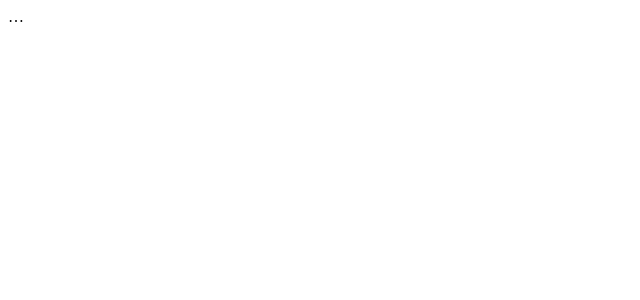
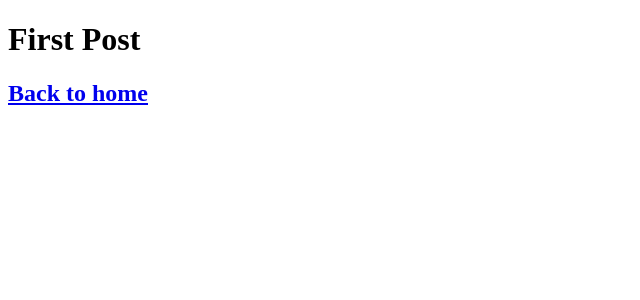
Before and after one commit to natmarek/nextjs-learn, a Next.js app: page /posts/first-post in a window 1280 px wide. Shown: the top 300 px of the page, without its empty margins (0-640 px from the left). Built offline with nearby package versions, Linux system fonts and the light colour scheme.

Commit message:
Added layout import.

```diff
--- a/pages/posts/first-post.js
+++ b/pages/posts/first-post.js
@@ -1,13 +1,19 @@
 import Link from 'next/link'
 import Head from 'next/head'
+import Layout from '../../components/layout'
 
 export default function FirstPost() {
   return (
-    <>
-      <Head>
+    <Layout>
+       <Head>
         <title>First Post</title>
       </Head>
-      …
-    </>
+      <h1>First Post</h1>
+      <h2>
+        <Link href="/">
+          <a>Back to home</a>
+        </Link>
+      </h2>
+    </Layout>
   )
 }
```
